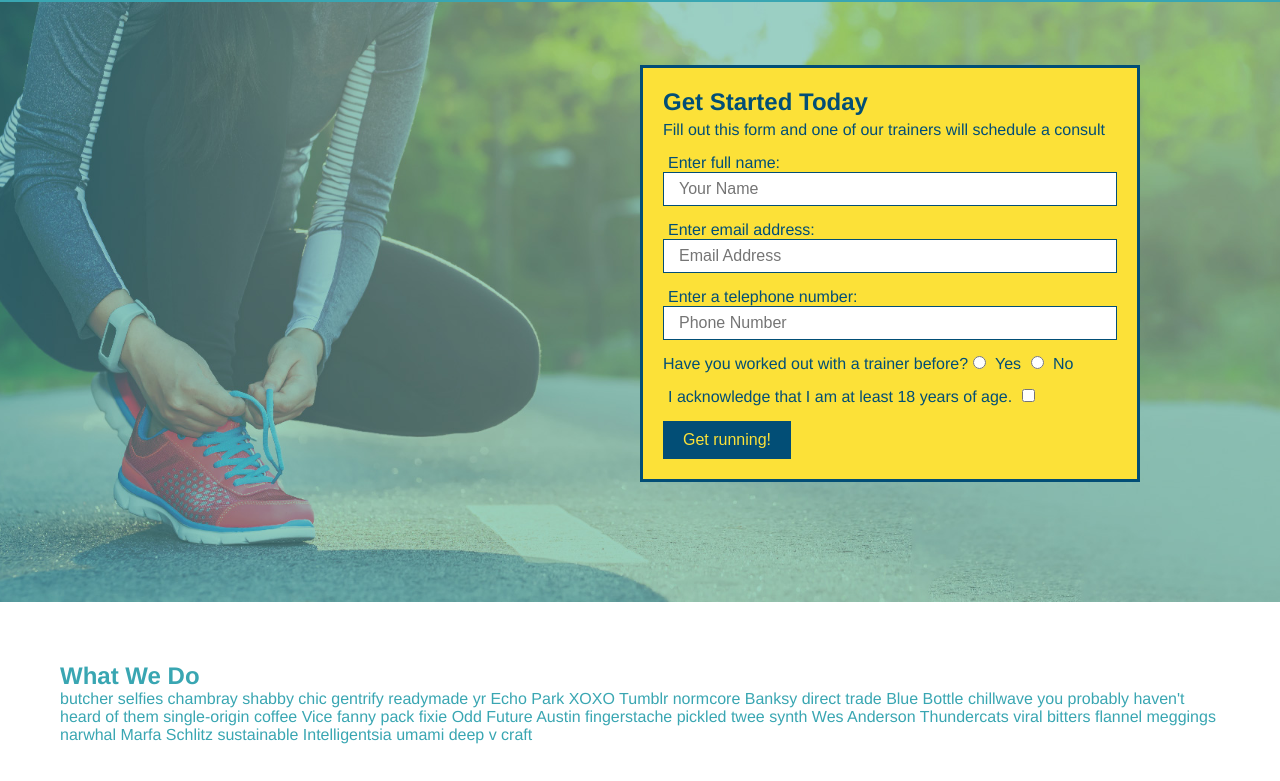
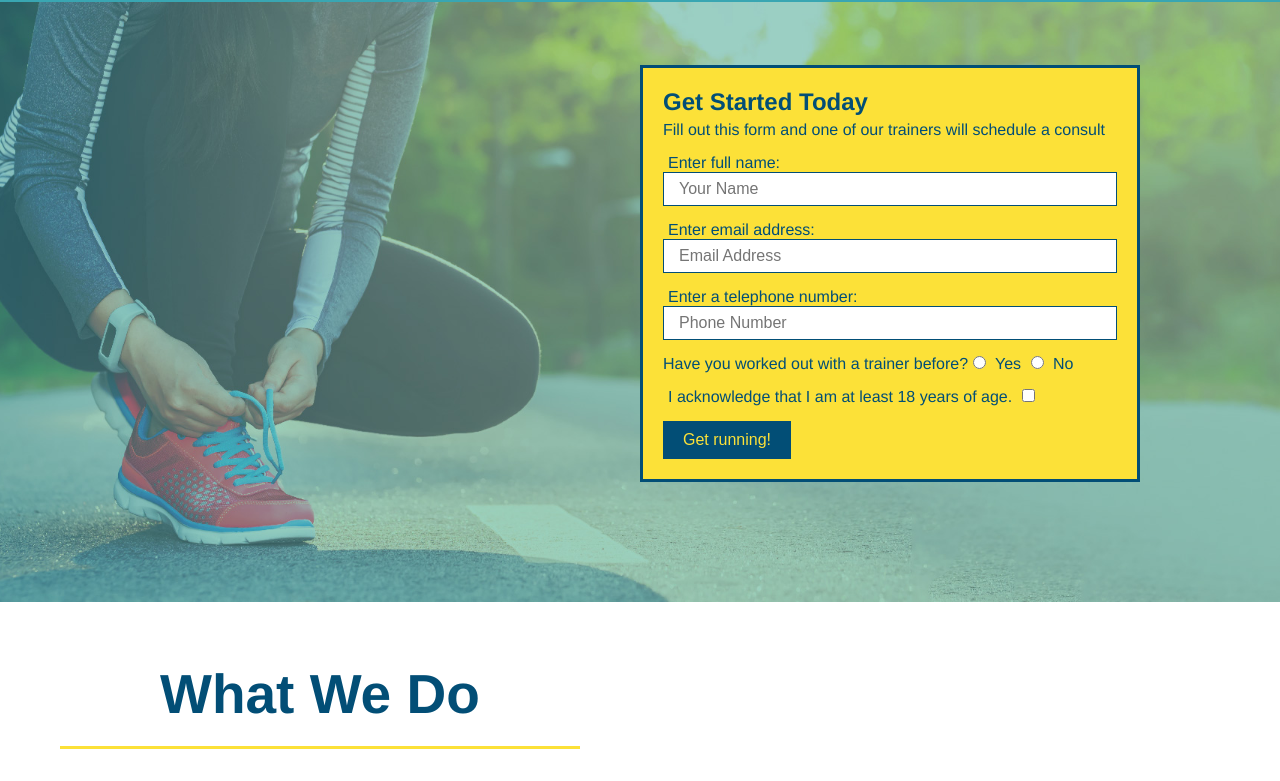
Before and after one commit to TheDFD/run-buddy, a plain HTML site: page index.html in a window 1280 px wide. Shown: the part 80-861 px from the top of the page. Drawn offline with Linux system fonts and the light colour scheme.

Commit message:
centred text

```diff
--- a/assets/css/style.css
+++ b/assets/css/style.css
@@ -120,3 +120,26 @@
     padding: 10px 20px;
     font-size: 16px;
   }
+
+  .intro {
+      text-align: centre;
+  }
+
+  .intro h2 {
+    font-size: 55px;
+    color: #024e76;
+    margin-bottom: 35px;
+    padding: 0 100px 20px 100px;
+    border-bottom: 3px solid;
+    border-color: #fce138;
+    display: inline-block;
+  }
+
+  .intro p {
+    line-height: 1.7;
+    color: #39a6b2;
+    width: 80%;
+    font-size: 20px;
+    margin: 0 auto;
+
+  }
--- a/index.html
+++ b/index.html
@@ -69,7 +69,7 @@
   </section>
 
   <!-- "what we do" section -->
-<section id="what-we-do">
+<section id="what-we-do" class="intro">
     <h2>What We Do</h2>
     <p>
       butcher selfies chambray shabby chic gentrify readymade yr Echo Park XOXO Tumblr normcore Banksy direct trade Blue Bottle chillwave you probably haven't heard of them single-origin coffee Vice fanny pack fixie Odd Future Austin fingerstache pickled twee synth Wes Anderson Thundercats viral bitters flannel meggings narwhal Marfa Schlitz sustainable Intelligentsia umami deep v craft
```
